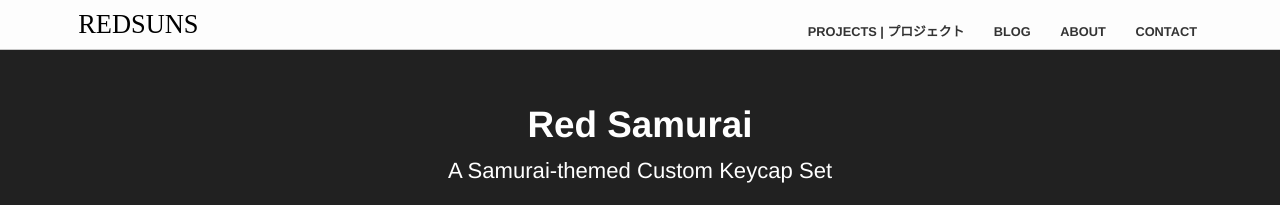
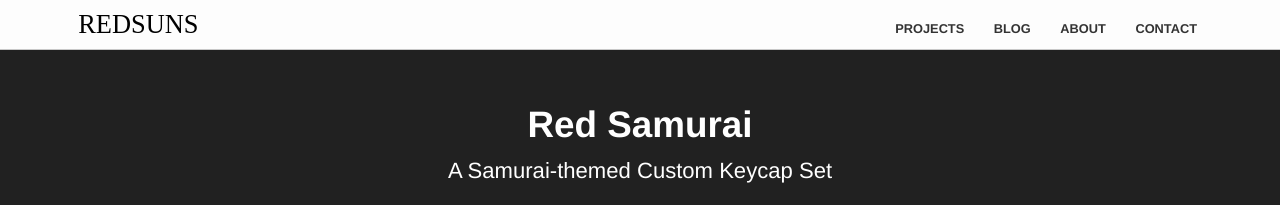
Before and after one commit to RedSunsRMK/redsunsrmk.github.io, a Jekyll site: the page built from index.html, in a window 1280 px wide. Shown: the top 205 px of the page. Built offline with Jekyll 4.4.1, drawn with Linux system fonts in a browser that asks for light colours.

Commit message:
Update navigation.yml

```diff
--- a/_data/navigation.yml
+++ b/_data/navigation.yml
@@ -1,6 +1,4 @@
-- name: |
-       Projects
-       | プロジェクト
+- name: Projects
   link: /projects/
   new_window: false
   highlight: false
```
